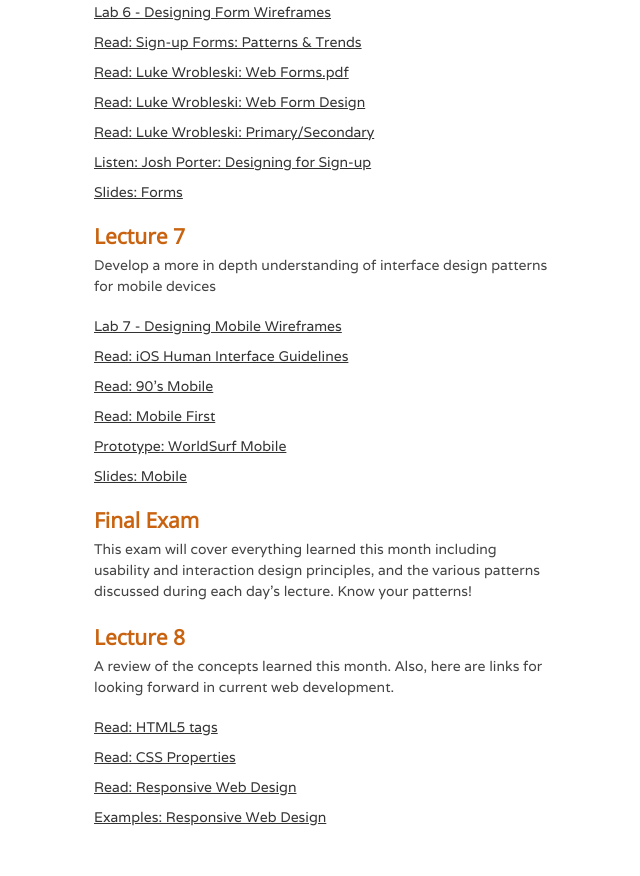
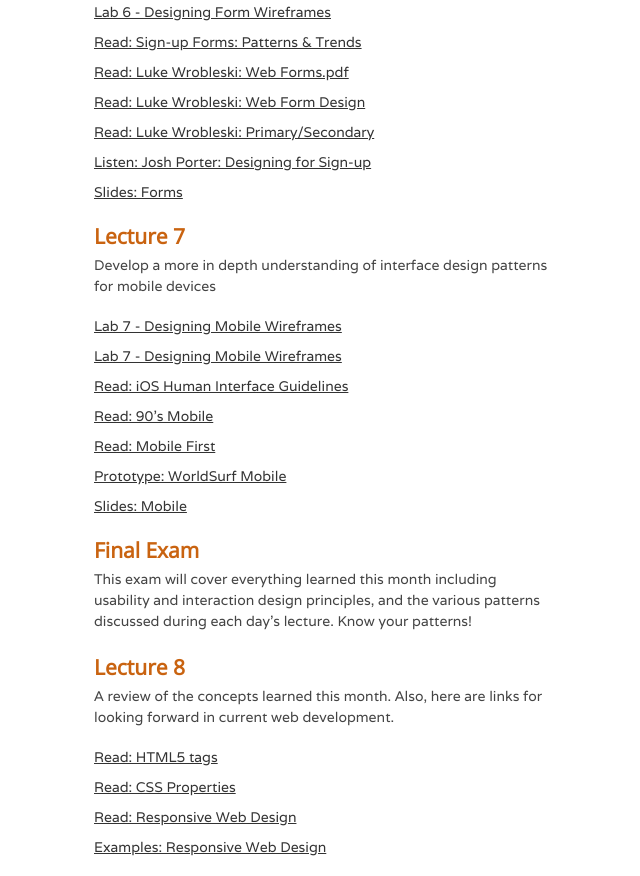
Before and after one commit to chrisburke/wiu, a plain HTML site: page index.html in a window 1280 px wide. Shown: the part 1850-2726 px from the top of the page, without its empty margins (316-956 px from the left). Before the commit the page ends 2696 px from the top, so only its background shows below. Drawn offline with nearby package versions, Linux system fonts and the light colour scheme.

Commit message:
fixes commit

```diff
--- a/index.html
+++ b/index.html
@@ -141,6 +141,7 @@
 					<p>Develop a more in depth understanding of interface design patterns for mobile devices</p>
 					<ul>
 						<li class="omit"><a href="lab/lab7Mobile.zip">Lab 7 - Designing Mobile Wireframes</a></li>
+						<li class="omit"><a href="lab/lab7-Mobile.zip">Lab 7 - Designing Mobile Wireframes</a></li>
 						<li><a href="http://developer.apple.com/library/ios/#documentation/userexperience/conceptual/mobilehig/Introduction/Introduction.html#//apple_ref/doc/uid/TP40006556-CH1-SW1">Read: iOS Human Interface Guidelines</a></li>
 						<li><a href="http://content.usatoday.com/communities/technologylive/post/2009/07/68494777/1">Read: 90's Mobile</a></li>
 						<li><a href="http://www.lukew.com/ff/entry.asp?933">Read: Mobile First</a></li>
```
